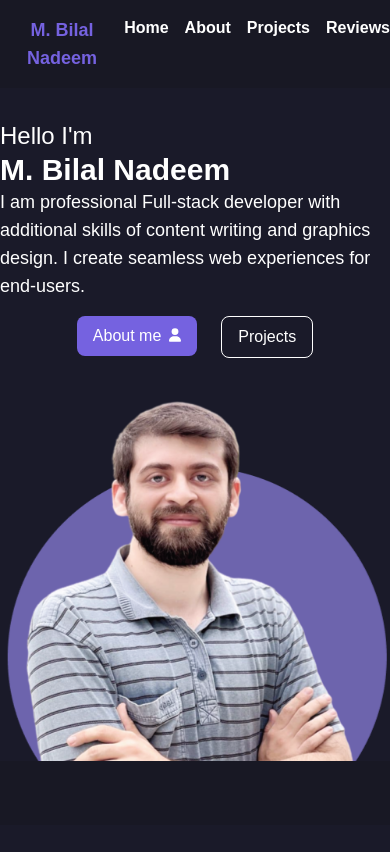
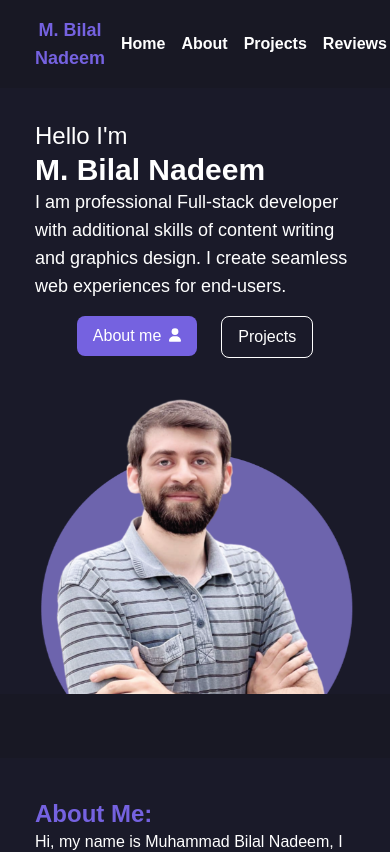
Before and after one commit to web-desire-creator/portfolio-website, a Next.js app: page / in a window 390 px wide. Shown: the top 852 px of the page. Built offline with nearby package versions, Linux system fonts and the light colour scheme.

Commit message:
Checked on mobile

```diff
--- a/app/layout/Header.tsx
+++ b/app/layout/Header.tsx
@@ -7,7 +7,7 @@ const Header = () => {
   const router = useRouter();
   return (
     <div className='sticky top-0 bg-[#181824]'>
-    <Wrapper childern={<div className='flex py-4 text-white '>
+    <Wrapper childern={<div className='flex py-4 gap-x-4 items-center text-white '>
     <div className='text-lg basis-8/12 font-bold text-[#7562E0]'>
     <a href="#">
     <button>M. Bilal Nadeem</button>
--- a/app/widgets/shared/asserts/Wrapper.tsx
+++ b/app/widgets/shared/asserts/Wrapper.tsx
@@ -1,7 +1,7 @@
 import { FC } from 'react'
 const Wrapper:FC<{childern:React.ReactNode}> = ({childern}) => {
   return (
-    <div className='max-w-[400px] sm:max-w-screen-lg mx-auto'>
+    <div className='max-w-[320px] sm:max-w-screen-lg mx-auto'>
         {childern}
     </div>
   )
```
Also changed, not shown: app/_document.tsx (deleted, +0 -19 lines).
